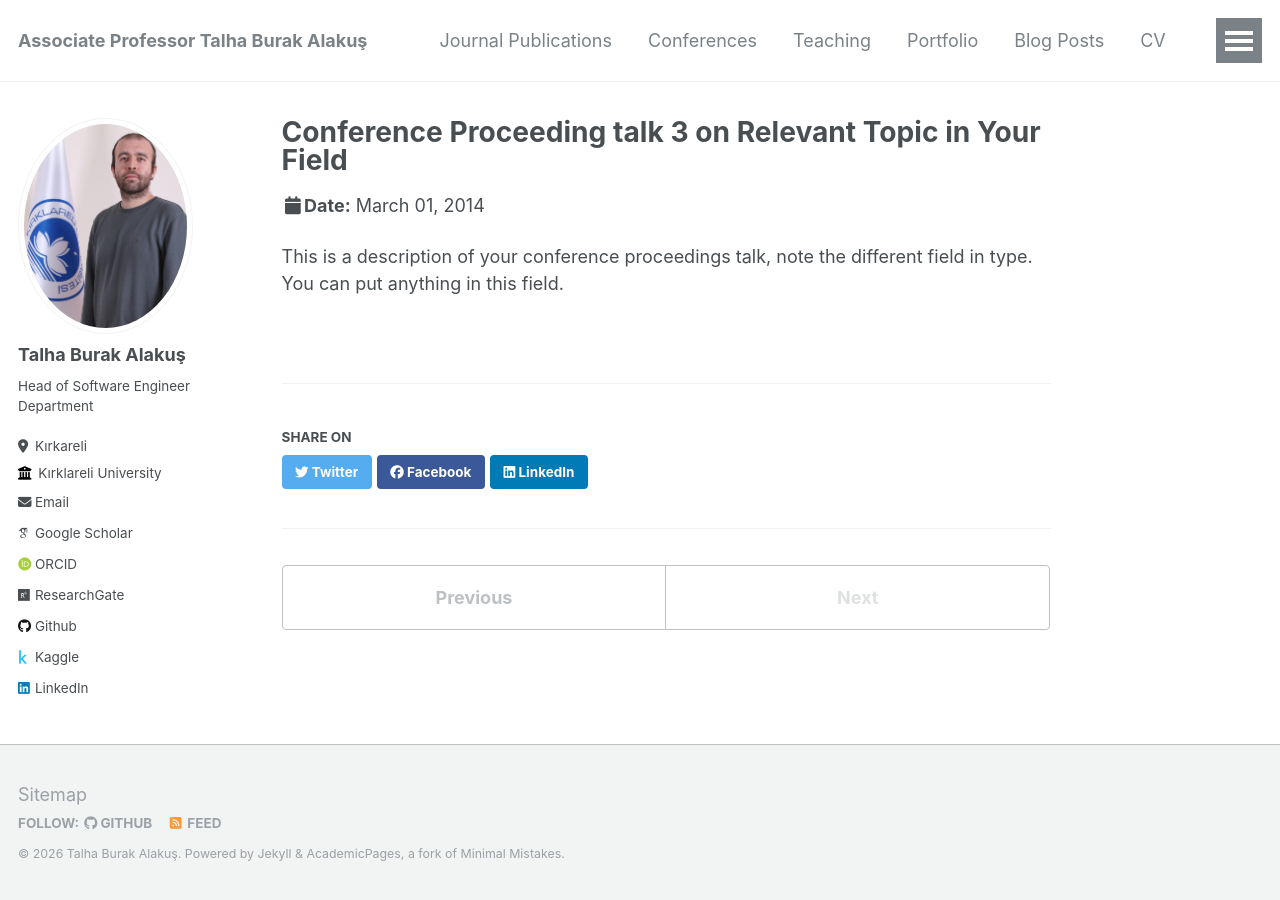
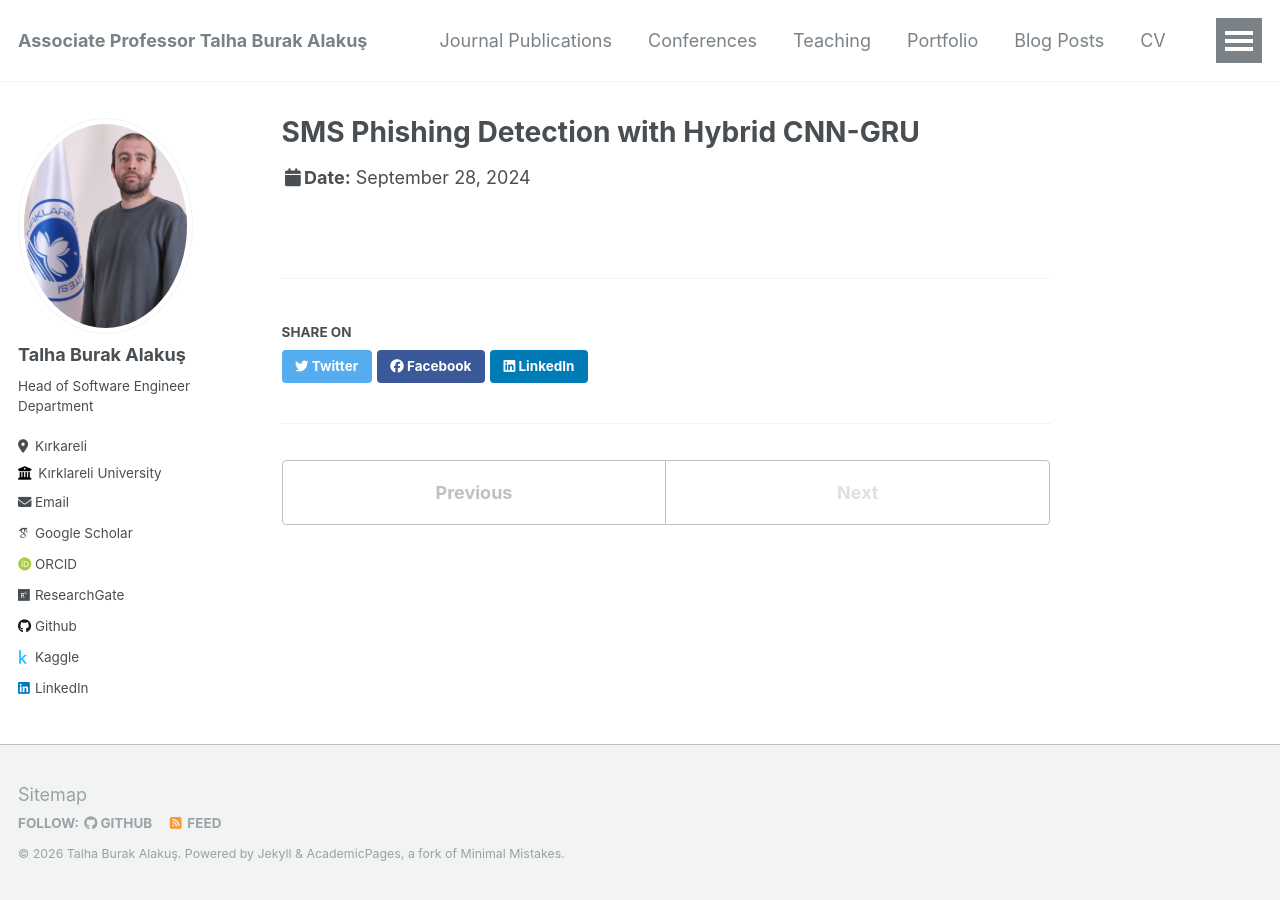
Before and after one commit to burakalakuss/talhaburakalakus.github.io, a Jekyll site: the page built from _talks/2014-03-01-talk-3.md, in a window 1280 px wide. Built offline with Jekyll 4.4.1, drawn with Linux system fonts in a browser that asks for light colours; some web fonts are replaced.

Commit message:
Update 2014-03-01-talk-3.md

```diff
--- a/_talks/2014-03-01-talk-3.md
+++ b/_talks/2014-03-01-talk-3.md
@@ -1,11 +1,8 @@
 ---
-title: "Conference Proceeding talk 3 on Relevant Topic in Your Field"
+title: "SMS Phishing Detection with Hybrid CNN-GRU"
 collection: talks
-type: "Conference proceedings talk"
 permalink: /talks/2014-03-01-talk-3
-venue: "Testing Institute of America 2014 Annual Conference"
-date: 2014-03-01
-location: "Los Angeles, CA"
+venue: "7th IEEE World Symposium on Communication Engineering (WSCE)"
+date: 2024-09-28
+location: "Tokyo Japan"
 ---
-
-This is a description of your conference proceedings talk, note the different field in type. You can put anything in this field.
```
